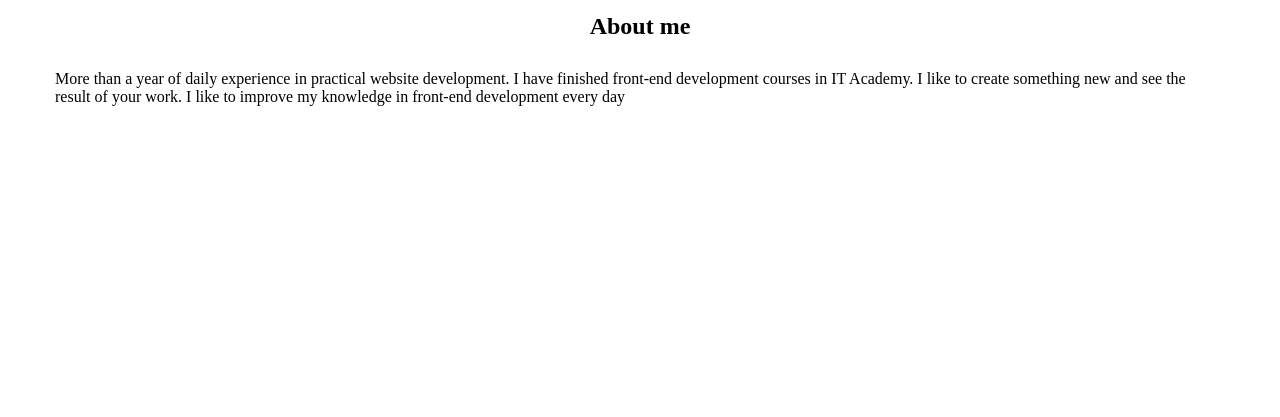
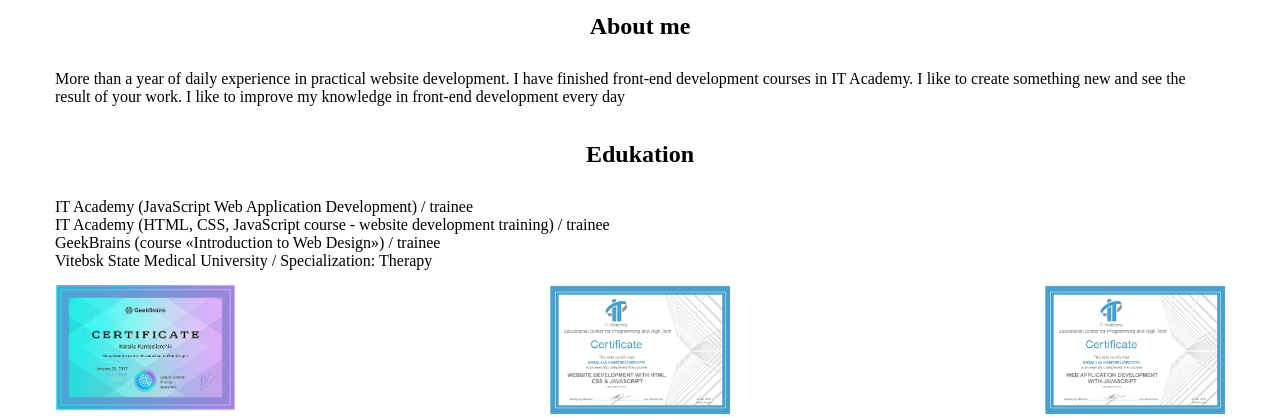
Before and after one commit to NatalliyaK/JS-From-Zero-To-Hero-2023, a plain HTML site: page index.html in a window 1280 px wide. Shown: the part 621-1038 px from the top of the page. Before the commit the page ends 800 px from the top, so only its background shows below. Drawn offline with Linux system fonts and the light colour scheme.

Commit message:
add edukation section

```diff
--- a/index.html
+++ b/index.html
@@ -58,6 +58,22 @@
             I have finished front-end development courses in IT Academy. I like to create something new and see the result of your work. I like to improve my knowledge in front-end development every day
         </p>
     </section>
+    <section id="edukation">
+        <div class="wrapper">
+            <h2 class="edukation__title">Edukation</h2>
+            <ul>
+                <li>IT Academy (JavaScript Web Application Development) / trainee</li>
+                <li>IT Academy (HTML, CSS, JavaScript course - website development training) / trainee</li>
+                <li>GeekBrains (course «Introduction to Web Design») / trainee</li>
+                <li>Vitebsk State Medical University / Specialization: Therapy</li>
+            </ul>
+            <div class="certificate">
+                <img class="certificate__item" src="images/1626602892765.jpg">
+                <img class="certificate__item" src="images/1626603315450.jpg">
+                <img class="certificate__item" src="images/1626603446885.jpg">
+            </div>
+        </div>
+    </section>
 </main>
 <footer></footer>
 <script src="index.js"></script>
--- a/style.css
+++ b/style.css
@@ -119,7 +119,27 @@ img {
     fill: #31db9a;
 }
 
-.about__title {
+.about__title,
+.edukation__title {
     padding: 35px 0 30px;
     text-align: center;
 }
+
+.certificate {
+    display: flex;
+    justify-content: space-between;
+    margin-top: 15px;
+}
+
+.certificate__item {
+    width: 180px;
+    height: 20%;
+}
+
+.certificate__item {
+    transition: all 0.5s ease;
+}
+
+.certificate__item:hover {
+    transform: scale(2.6);
+}
```
Also changed, not shown: images/1626602892765.jpg (added), images/1626603315450.jpg (added), images/1626603446885.jpg (added).
